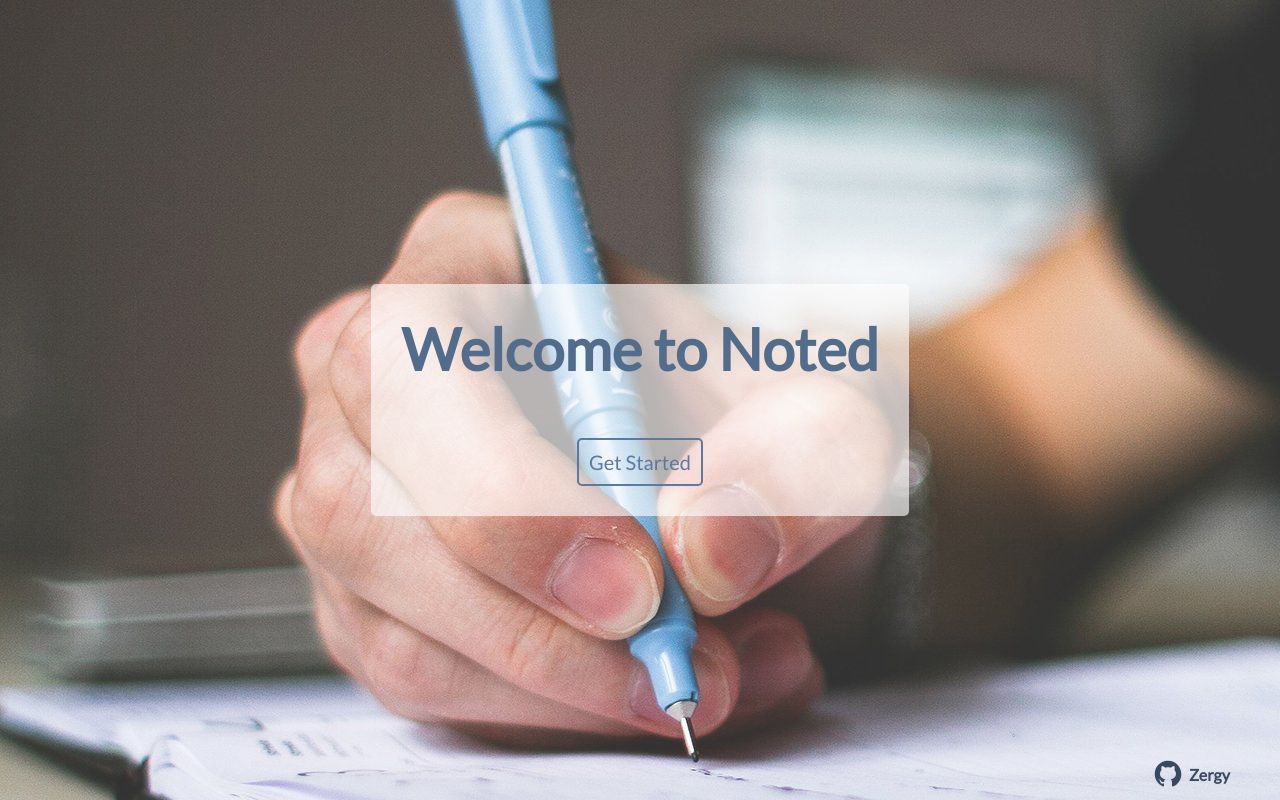
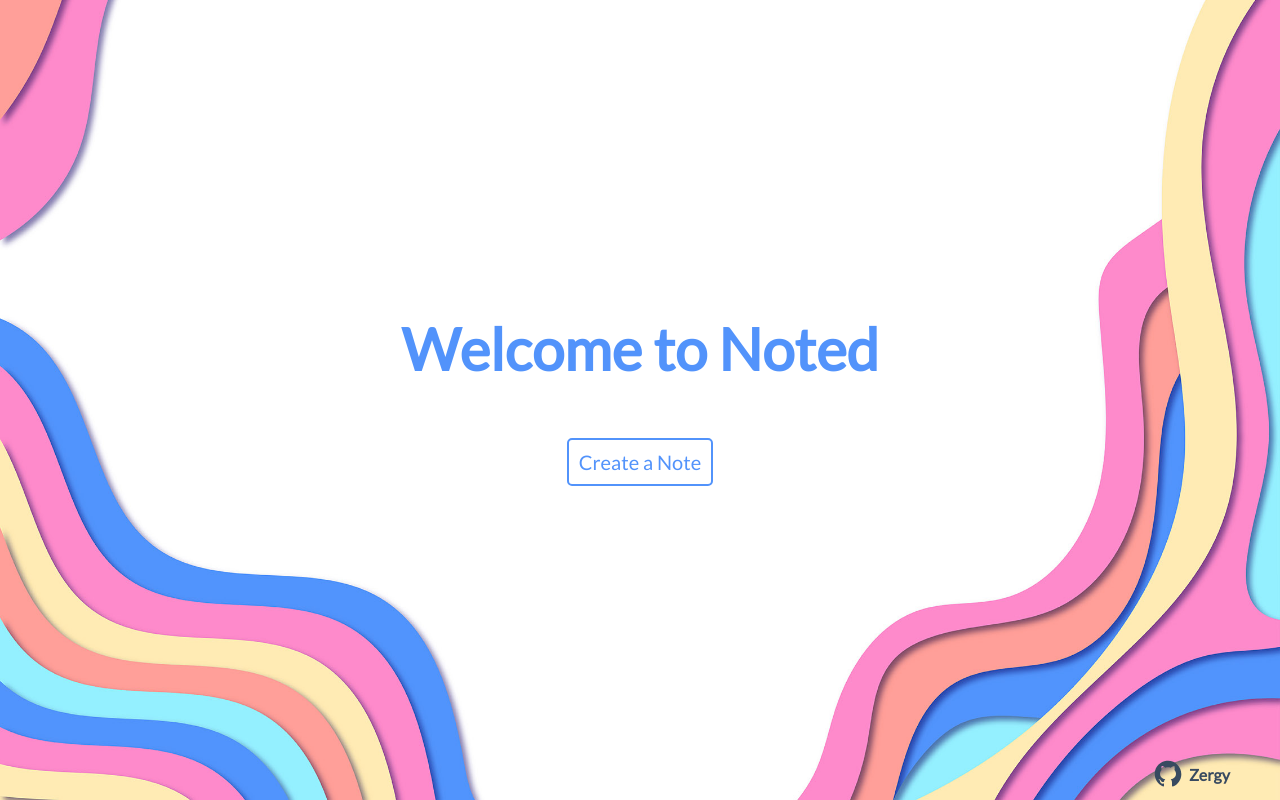
Before and after one commit to zzergy/Noted, a React (Create React App) app: page / in a window 1280 px wide. Built offline with nearby package versions, Linux system fonts and the light colour scheme.

Commit message:
Home page design changes

```diff
--- a/src/components/Home.css
+++ b/src/components/Home.css
@@ -1,5 +1,9 @@
 .home-container {
-    background-image: url("/img/homePage.jpg");
+    background-image: url("/img/home.jpg");
+    background-repeat: no-repeat;
+    background-size: cover;
+    background-position: bottom;
+
     height: 100vh;
 
     display: flex;
@@ -9,7 +13,6 @@
 }
 
 .title-card {
-    background: rgba(255, 255, 255, 0.63);
     padding: 30px;
     border-radius: 5px;
 
@@ -22,24 +25,24 @@
 .title {
     margin: 0;
     font-size: 58px;
-    color: #526c8b;
+    color: #5293FB;
     /*text-shadow: 0px 0px 10px rgb(46, 46, 46);*/
 }
 
 .get-started-button {
-    border: 2px solid #5c7a9d;
+    border: 2px solid #5293fb;
     border-radius: 5px;
     background-color: transparent;
     margin-top: 25px;
     padding: 10px;
-    color: #5c7a9d;
+    color: #5293FB;
     font-size: 20px;
     transition-duration: 0.4s;
 }
 
 .get-started-button:hover {
     cursor: pointer;
-    background-color: #88b4e8;
-    border: 2px solid #88b4e8;
+    background-color: #5293FB;
+    border: 2px solid #5293FB;
     color: #ffffff;
 }
--- a/src/components/Home.js
+++ b/src/components/Home.js
@@ -9,7 +9,7 @@ function Home() {
             <div className="title-card">
                 <h1 className="title">Welcome to Noted</h1>
                 <Link to="/newNote">
-                    <button className="get-started-button">Get Started</button>
+                    <button className="get-started-button">Create a Note</button>
                 </Link>
             </div>
             <Footer/>
```
Also changed, not shown: public/img/home.jpg (added).
